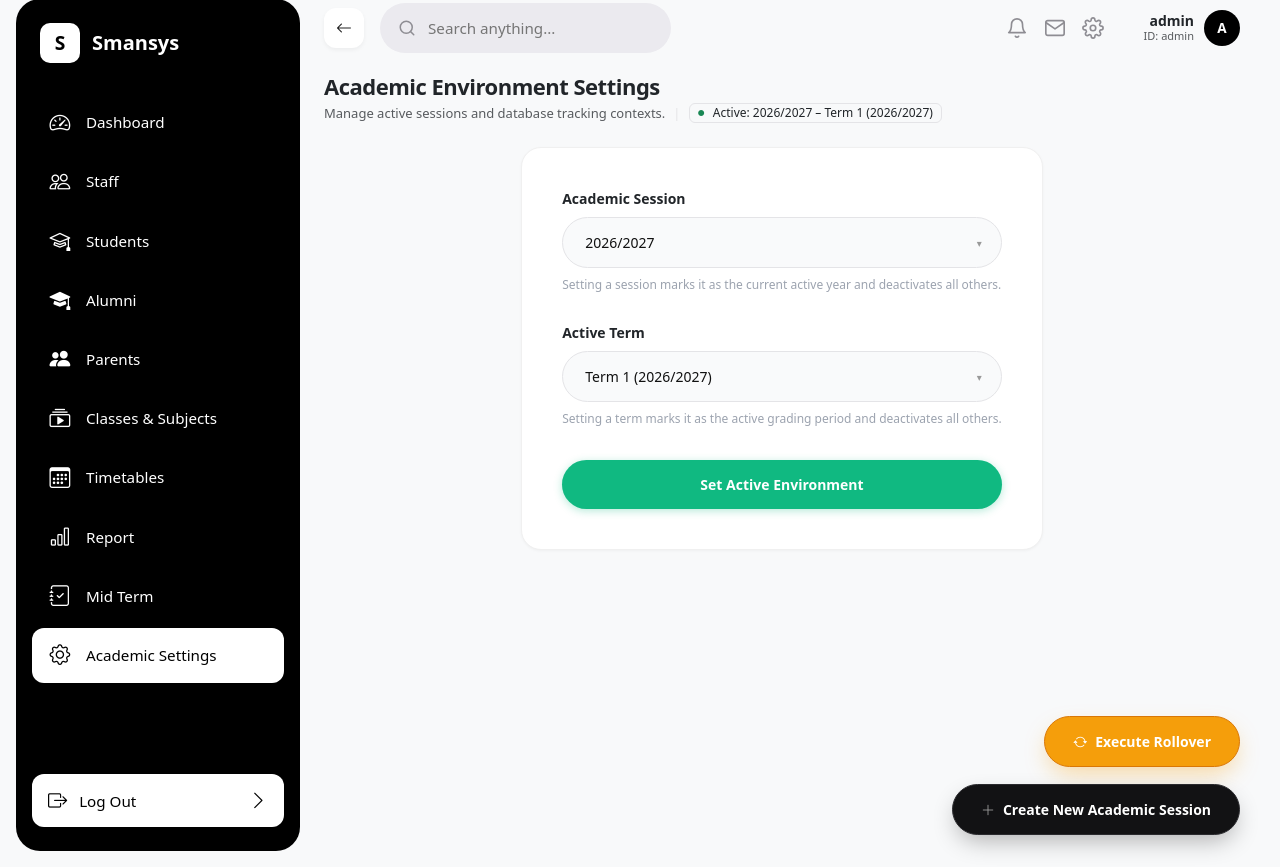
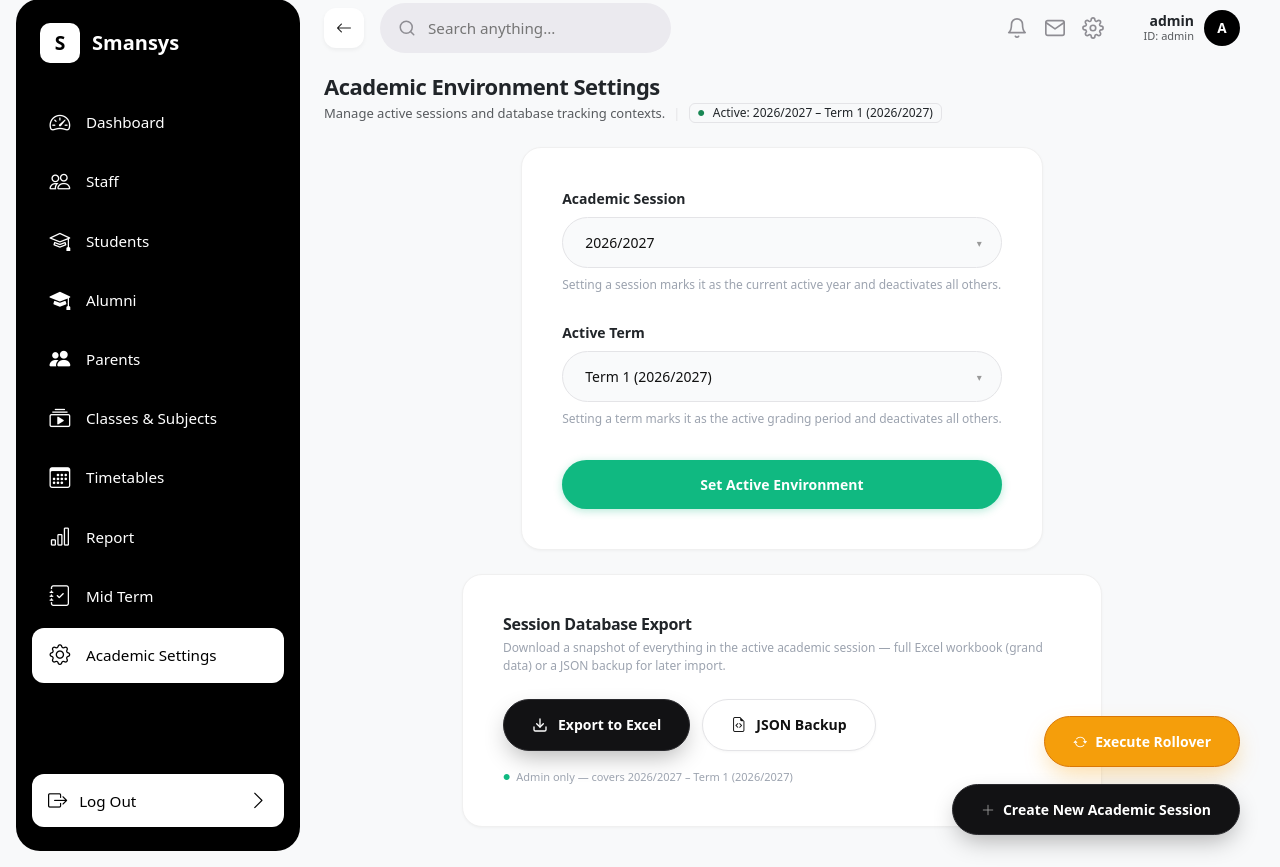
Before and after one commit to xluljoey/School-Management-System, a Django app: page /settings/academic-session/ in a window 1280 px wide. Shown: the part 17-884 px from the top of the page. Run offline with Django 5.2, Linux system fonts and the light colour scheme; a user stored in the database is signed in; data comes from the database, SQL or seed files in the repository; some libraries are stand-ins or nearby versions.

Commit message:
feat(export): admin session database export (Excel grand data + JSON backup)
- export_session_excel: multi-sheet workbook covering the whole active
  academic session (Overview, Classes, Subjects, Students, Enrollments,
  Subject Assessments, Mid-Term Records, Grade Verifications, Staff)
- export_session_json: importable JSON backup of the active session/term
  for later restore
- Both views are superuser-only (PermissionDenied otherwise); buttons added
  to the Academic Settings screen (Session Database Export card)
- 3 new tests: non-admin gets 403; Excel contains expected sheets/data;
  JSON round-trips session, students, and assessments

```diff
--- a/sis/templates/sis/configure_session.html
+++ b/sis/templates/sis/configure_session.html
@@ -83,6 +83,45 @@
                 Set Active Environment
             </button>
         </form>
+    </div>
+</div>
+
+<div style="max-width: 640px; margin: 24px auto 0;">
+    <div style="background-color: #ffffff; border: 1px solid #f0f0f0; border-radius: 20px; box-shadow: 0 1px 3px rgba(0,0,0,0.04); padding: 40px;">
+        <h5 class="fw-bold text-dark mb-1" style="font-size: 16px; letter-spacing: -0.3px;">Session Database Export</h5>
+        <div style="font-size: 12px; color: #9ca3af; margin-bottom: 24px;">Download a snapshot of everything in the active academic session — full Excel workbook (grand data) or a JSON backup for later import.</div>
+        <div style="display: flex; flex-wrap: wrap; gap: 12px;">
+            <a href="{% url 'export_session_excel' %}"
+               style="display: flex; align-items: center; gap: 10px; border-radius: 50px; padding: 14px 28px;
+                      font-weight: 600; font-size: 14px; color: #fff; background-color: #121214;
+                      border: 1px solid #2a2a2e; text-decoration: none;
+                      box-shadow: 0 10px 25px -5px rgba(0, 0, 0, 0.3);
+                      transition: transform 0.2s, box-shadow 0.2s;"
+               onmouseover="this.style.transform='scale(1.03)';"
+               onmouseout="this.style.transform='scale(1)';">
+                <svg width="16" height="16" viewBox="0 0 24 24" fill="none" stroke="currentColor" stroke-width="2" stroke-linecap="round" stroke-linejoin="round">
+                    <path d="M21 15v4a2 2 0 0 1-2 2H5a2 2 0 0 1-2-2v-4"></path>
+                    <polyline points="7 10 12 15 17 10"></polyline>
+                    <line x1="12" y1="15" x2="12" y2="3"></line>
+                </svg>
+                Export to Excel
+            </a>
+            <a href="{% url 'export_session_json' %}"
+               style="display: flex; align-items: center; gap: 10px; border-radius: 50px; padding: 14px 28px;
+                      font-weight: 600; font-size: 14px; color: #111; background-color: #fff;
+                      border: 1px solid #e4e4e7; text-decoration: none;
+                      box-shadow: 0 1px 3px rgba(0,0,0,0.04);
+                      transition: transform 0.2s, background 0.2s;"
+               onmouseover="this.style.transform='scale(1.03)'; this.style.backgroundColor='#f9fafb';"
+               onmouseout="this.style.transform='scale(1)'; this.style.backgroundColor='#fff';">
+                <i class="bi bi-file-earmark-code" style="font-size: 15px;"></i>
+                JSON Backup
+            </a>
+        </div>
+        <div style="font-size: 11px; color: #9ca3af; margin-top: 18px; display: flex; align-items: center; gap: 6px;">
+            <span style="color: #10b981; font-size: 8px;">&#9679;</span>
+            Admin only &mdash; covers {{ current_session|default:"no active session" }} &ndash; {{ current_term|default:"no active term" }}
+        </div>
     </div>
 </div>
 
--- a/sis/urls.py
+++ b/sis/urls.py
@@ -37,6 +37,8 @@ from .views import (
     parent_edit_view,
     export_students_excel,
     export_parents_excel,
+    export_session_excel,
+    export_session_json,
     assign_form_class,
     classes_subjects_hub,
     timetable_hub,
@@ -78,6 +80,8 @@ urlpatterns = [
     path('enrollment/portal/', class_enrollment_portal_view, name='promotion_portal'),
     path('settings/academic-session/', configure_session_view, name='configure_session'),
     path('settings/academic-session/', configure_session_view, name='academic_settings'),
+    path('session/export/excel/', export_session_excel, name='export_session_excel'),
+    path('session/export/json/', export_session_json, name='export_session_json'),
     path('session/rollover/', academic_year_rollover_view, name='academic_year_rollover'),
     path('api/search/', global_search_view, name='global_search_api'),
     path('api/class-subjects/', api_class_subjects, name='api_class_subjects'),
--- a/sis/views.py
+++ b/sis/views.py
@@ -2938,6 +2938,374 @@ def export_parents_excel(request):
 
 
 @login_required
+def export_session_excel(request):
+    if not _is_admin(request.user):
+        raise PermissionDenied
+
+    from datetime import datetime
+    import io
+    from openpyxl import Workbook
+    from openpyxl.styles import Font, Alignment, Border, Side, PatternFill
+
+    current_session = AcademicSession.objects.filter(is_current=True).first()
+    current_term = Term.objects.filter(is_active=True).first()
+
+    header_font = Font(bold=True, size=14)
+    sub_header_font = Font(bold=True, size=10)
+    border = Border(
+        left=Side(style='thin'), right=Side(style='thin'),
+        top=Side(style='thin'), bottom=Side(style='thin')
+    )
+    header_fill = PatternFill(start_color="E8E8E8", end_color="E8E8E8", fill_type="solid")
+
+    def set_headers(ws, headers):
+        for col_idx, name in enumerate(headers, 1):
+            cell = ws.cell(row=3, column=col_idx, value=name)
+            cell.font = sub_header_font
+            cell.border = border
+            cell.fill = header_fill
+            cell.alignment = Alignment(horizontal='center', wrap_text=True)
+
+    def write_row(ws, values, row):
+        for col_idx, val in enumerate(values, 1):
+            cell = ws.cell(row=row, column=col_idx, value=val)
+            cell.border = border
+        return row + 1
+
+    def autofit(ws):
+        for col in ws.columns:
+            max_length = 0
+            col_letter = None
+            for cell in col:
+                if not hasattr(cell, 'column_letter'):
+                    continue
+                if col_letter is None:
+                    col_letter = cell.column_letter
+                if cell.value:
+                    max_length = max(max_length, len(str(cell.value)))
+            if col_letter:
+                ws.column_dimensions[col_letter].width = min(max_length + 4, 45)
+
+    def sheet_title(ws, title, ncols):
+        ws.merge_cells(start_row=1, start_column=1, end_row=1, end_column=ncols)
+        ws.cell(row=1, column=1, value=title).font = header_font
+
+    wb = Workbook()
+    ws = wb.active
+    ws.title = "Overview"
+    sheet_title(ws, "ACADEMIC SESSION DATABASE — OVERVIEW", 2)
+    set_headers(ws, ["Field", "Value"])
+
+    staff_count = StaffProfile.objects.count()
+    students_in_session = Student.objects.filter(is_alumni=False).count()
+    overview = [
+        ("Academic Session (Year)", current_session.academic_year if current_session else "None"),
+        ("Active Term", current_term.term_name if current_term else "None"),
+        ("Total Classes", ClassRoom.objects.count()),
+        ("Total Subjects", Subject.objects.count()),
+        ("Total Students", Student.objects.count()),
+        ("Non-Alumni Students", Student.objects.filter(is_alumni=False).count()),
+        ("Students in Active Session", students_in_session),
+        ("Active Enrollments (Session)", Enrollment.objects.count()),
+        ("Subject Assessments (Active Session/Term)", SubjectAssessment.objects.filter(academic_session=current_session, academic_term=current_term).count() if current_session and current_term else 0),
+        ("Mid-Term Records (Active Session/Term)", MidTermRecord.objects.filter(academic_session=current_session, term=current_term).count() if current_session and current_term else 0),
+        ("Grade Verifications (Active Session/Term)", GradeVerification.objects.filter(academic_session=current_session, academic_term=current_term).count() if current_session and current_term else 0),
+        ("Total Staff", staff_count),
+        ("Teacher Subject Assignments", StaffClassSubject.objects.count()),
+        ("Exported At", datetime.now().strftime('%Y-%m-%d %H:%M:%S')),
+    ]
+    row = 4
+    for field, value in overview:
+        row = write_row(ws, [field, value], row)
+    autofit(ws)
+
+    ws = wb.create_sheet("Classes")
+    sheet_title(ws, "CLASSES", 3)
+    set_headers(ws, ["Class Name", "Order", "Next Class"])
+    row = 4
+    for cl in ClassRoom.objects.all().select_related('next_class'):
+        row = write_row(ws, [cl.class_name, cl.order, cl.next_class.class_name if cl.next_class else ''], row)
+    autofit(ws)
+
+    ws = wb.create_sheet("Other Subjects")
+    sheet_title(ws, "SUBJECTS", 1)
+    set_headers(ws, ["Subject Name"])
+    row = 4
+    for subj in Subject.objects.all().order_by('subject_name'):
+        row = write_row(ws, [subj.subject_name], row)
+    autofit(ws)
+
+    ws = wb.create_sheet("Students")
+    sheet_title(ws, "STUDENTS", 13)
+    set_headers(ws, [
+        "Admission No.", "First Name", "Other Names", "Last Name", "Gender",
+        "Date of Birth", "Status", "Class", "Father Name", "Father Phone",
+        "Father Email", "Mother Name", "Mother Phone",
+    ])
+    row = 4
+    for student in Student.objects.filter(is_alumni=False).select_related('classroom', 'father', 'mother').order_by('last_name', 'first_name'):
+        father = student.father
+        mother = student.mother
+        values = [
+            student.admission_number, student.first_name, student.other_names or '',
+            student.last_name, student.gender,
+            student.dob.strftime('%Y-%m-%d') if student.dob else '',
+            student.status, student.classroom.class_name if student.classroom else 'N/A',
+            father.name if father else '', father.telephone_number if father else '',
+            father.email if father else '', mother.name if mother else '',
+            mother.telephone_number if mother else '',
+        ]
+        row = write_row(ws, values, row)
+    autofit(ws)
+
+    ws = wb.create_sheet("Enrollments")
+    sheet_title(ws, "ENROLLMENTS (ACTIVE SESSION)", 5)
+    set_headers(ws, ["Student", "Admission No.", "Class", "Session", "Term"])
+    row = 4
+    for enr in Enrollment.objects.select_related('student', 'classroom', 'academic_session', 'academic_term').order_by('student__last_name', 'student__first_name'):
+        values = [
+            enr.student.get_full_name, enr.student.admission_number,
+            enr.classroom.class_name, enr.academic_session.academic_year,
+            enr.academic_term.term_name,
+        ]
+        row = write_row(ws, values, row)
+    autofit(ws)
+
+    ws = wb.create_sheet("Subject Assessments")
+    sheet_title(ws, "SUBJECT ASSESSMENTS (ACTIVE SESSION/TERM)", 9)
+    set_headers(ws, [
+        "Student", "Admission No.", "Class", "Subject",
+        "Class Score", "Exam Score", "Total", "Grade", "Remark",
+    ])
+    row = 4
+    if current_session and current_term:
+        for a in SubjectAssessment.objects.filter(
+            academic_session=current_session, academic_term=current_term
+        ).select_related('student', 'student__classroom', 'subject').order_by('student__last_name', 'student__first_name', 'subject__subject_name'):
+            grade, remark = a.grade_and_remark
+            values = [
+                a.student.get_full_name, a.student.admission_number,
+                a.student.classroom.class_name if a.student.classroom else 'N/A',
+                a.subject.subject_name, float(a.class_score), float(a.exam_score),
+                a.total_score, grade, remark,
+            ]
+            row = write_row(ws, values, row)
+    autofit(ws)
+
+    ws = wb.create_sheet("Mid-Term Records")
+    sheet_title(ws, "MID-TERM RECORDS (ACTIVE SESSION/TERM)", 6)
+    set_headers(ws, ["Student", "Admission No.", "Class", "Subject", "Mid-Term Score", "Date Recorded"])
+    row = 4
+    if current_session and current_term:
+        for m in MidTermRecord.objects.filter(
+            academic_session=current_session, term=current_term
+        ).select_related('student', 'student__classroom', 'subject').order_by('student__last_name', 'student__first_name', 'subject__subject_name'):
+            values = [
+                m.student.get_full_name, m.student.admission_number,
+                m.student.classroom.class_name if m.student.classroom else 'N/A',
+                m.subject.subject_name,
+                float(m.midterm_score) if m.midterm_score is not None else '',
+                m.date_recorded.strftime('%Y-%m-%d %H:%M') if m.date_recorded else '',
+            ]
+            row = write_row(ws, values, row)
+    autofit(ws)
+
+    ws = wb.create_sheet("Grade Verifications")
+    sheet_title(ws, "GRADE VERIFICATIONS (ACTIVE SESSION/TERM)", 5)
+    set_headers(ws, ["Class", "Session", "Term", "Verified By", "Verified At"])
+    row = 4
+    if current_session and current_term:
+        for gv in GradeVerification.objects.filter(
+            academic_session=current_session, academic_term=current_term
+        ).select_related('classroom', 'verified_by'):
+            values = [
+                gv.classroom.class_name, gv.academic_session.academic_year,
+                gv.academic_term.term_name,
+                gv.verified_by.staff_id if gv.verified_by else '',
+                gv.verified_at.strftime('%Y-%m-%d %H:%M') if gv.verified_at else '',
+            ]
+            row = write_row(ws, values, row)
+    autofit(ws)
+
+    ws = wb.create_sheet("Staff")
+    sheet_title(ws, "STAFF", 8)
+    set_headers(ws, [
+        "Staff ID", "Name", "Designation", "Department", "Phone", "Email",
+        "Form Class", "Assigned (Class - Subject)",
+    ])
+    row = 4
+    for staff in StaffProfile.objects.select_related('designation', 'department', 'form_class').prefetch_related('assigned_classes_subjects__classroom', 'assigned_classes_subjects__subject').order_by('last_name', 'first_name'):
+        assignments = ", ".join(
+            f"{scs.classroom.class_name} - {scs.subject.subject_name}"
+            for scs in staff.assigned_classes_subjects.all()
+        )
+        values = [
+            staff.staff_id, f"{staff.first_name} {staff.last_name}".strip(),
+            staff.designation.name if staff.designation else '',
+            staff.department.name if staff.department else '',
+            staff.phone_number or '', staff.email,
+            staff.form_class.class_name if staff.form_class else '', assignments,
+        ]
+        row = write_row(ws, values, row)
+    autofit(ws)
+
+    buffer = io.BytesIO()
+    wb.save(buffer)
+    buffer.seek(0)
+
+    response = HttpResponse(
+        buffer.getvalue(),
+        content_type='application/vnd.openxmlformats-officedocument.spreadsheetml.sheet'
+    )
+    year_label = current_session.academic_year.replace('/', '-') if current_session else 'unknown'
+    term_label = current_term.term_name.replace(' ', '') if current_term else 'unknown'
+    filename = f"session_database_{year_label}_{term_label}_{datetime.now().strftime('%Y-%m-%d')}.xlsx"
+    response['Content-Disposition'] = f'attachment; filename="{filename}"'
+    return response
+
+
+@login_required
+def export_session_json(request):
+    if not _is_admin(request.user):
+        raise PermissionDenied
+
+    import json
+    from datetime import datetime
+
+    current_session = AcademicSession.objects.filter(is_current=True).first()
+    current_term = Term.objects.filter(is_active=True).first()
+
+    payload = {
+        "exported_at": datetime.now().isoformat(),
+        "session": {
+            "academic_year": current_session.academic_year if current_session else None,
+            "is_current": current_session.is_current if current_session else False,
+        },
+        "active_term": {
+            "term_name": current_term.term_name if current_term else None,
+            "is_active": current_term.is_active if current_term else False,
+        },
+        "classes": [
+            {
+                "class_name": cl.class_name,
+                "order": cl.order,
+                "next_class": cl.next_class.class_name if cl.next_class else None,
+            }
+            for cl in ClassRoom.objects.all().select_related('next_class')
+        ],
+        "subjects": [s.subject_name for s in Subject.objects.all().order_by('subject_name')],
+        "students": [
+            {
+                "admission_number": s.admission_number,
+                "first_name": s.first_name,
+                "other_names": s.other_names or '',
+                "last_name": s.last_name,
+                "gender": s.gender,
+                "dob": s.dob.isoformat() if s.dob else None,
+                "date_of_admission": s.date_of_admission.isoformat() if s.date_of_admission else None,
+                "status": s.status,
+                "living_with": s.living_with,
+                "classroom": s.classroom.class_name if s.classroom else None,
+                "father": {
+                    "name": s.father.name if s.father else None,
+                    "telephone": s.father.telephone_number if s.father else None,
+                    "email": s.father.email if s.father else None,
+                } if s.father else None,
+                "mother": {
+                    "name": s.mother.name if s.mother else None,
+                    "telephone": s.mother.telephone_number if s.mother else None,
+                    "email": s.mother.email if s.mother else None,
+                } if s.mother else None,
+            }
+            for s in Student.objects.filter(is_alumni=False).select_related('classroom', 'father', 'mother').order_by('last_name', 'first_name')
+        ],
+        "enrollments": [
+            {
+                "student": e.student.admission_number,
+                "classroom": e.classroom.class_name,
+                "academic_session": e.academic_session.academic_year,
+                "academic_term": e.academic_term.term_name,
+                "date_enrolled": e.date_enrolled.isoformat() if e.date_enrolled else None,
+            }
+            for e in Enrollment.objects.select_related('student', 'classroom', 'academic_session', 'academic_term').order_by('student__last_name', 'student__first_name')
+        ],
+        "subject_assessments": [
+            {
+                "student": a.student.admission_number,
+                "subject": a.subject.subject_name,
+                "academic_session": a.academic_session.academic_year,
+                "academic_term": a.academic_term.term_name,
+                "class_score": float(a.class_score),
+                "exam_score": float(a.exam_score),
+                "total": a.total_score,
+                "grade": a.grade_and_remark[0],
+                "remark": a.grade_and_remark[1],
+            }
+            for a in SubjectAssessment.objects.filter(
+                academic_session=current_session, academic_term=current_term
+            ).select_related('student', 'subject', 'academic_session', 'academic_term').order_by('student__last_name', 'student__first_name', 'subject__subject_name')
+        ] if current_session and current_term else [],
+        "midterm_records": [
+            {
+                "student": m.student.admission_number,
+                "subject": m.subject.subject_name,
+                "academic_session": m.academic_session.academic_year,
+                "term": m.term.term_name,
+                "midterm_score": float(m.midterm_score) if m.midterm_score is not None else None,
+            }
+            for m in MidTermRecord.objects.filter(
+                academic_session=current_session, term=current_term
+            ).select_related('student', 'subject', 'academic_session', 'term').order_by('student__last_name', 'student__first_name', 'subject__subject_name')
+        ] if current_session and current_term else [],
+        "grade_verifications": [
+            {
+                "classroom": gv.classroom.class_name,
+                "academic_session": gv.academic_session.academic_year,
+                "academic_term": gv.academic_term.term_name,
+                "verified_by": gv.verified_by.staff_id if gv.verified_by else None,
+            }
+            for gv in GradeVerification.objects.filter(
+                academic_session=current_session, academic_term=current_term
+            ).select_related('classroom', 'verified_by')
+        ] if current_session and current_term else [],
+        "staff": [
+            {
+                "staff_id": s.staff_id,
+                "title": s.title,
+                "first_name": s.first_name,
+                "other_names": s.other_names or '',
+                "last_name": s.last_name,
+                "gender": s.gender,
+                "designation": s.designation.name if s.designation else None,
+                "department": s.department.name if s.department else None,
+                "phone_number": s.phone_number or '',
+                "email": s.email,
+                "form_class": s.form_class.class_name if s.form_class else None,
+            }
+            for s in StaffProfile.objects.select_related('designation', 'department', 'form_class').order_by('last_name', 'first_name')
+        ],
+        "staff_assignments": [
+            {
+                "staff_id": scs.staff.staff_id,
+                "classroom": scs.classroom.class_name,
+                "subject": scs.subject.subject_name,
+            }
+            for scs in StaffClassSubject.objects.select_related('staff', 'classroom', 'subject').order_by('staff__staff_id')
+        ],
+    }
+
+    response = HttpResponse(
+        json.dumps(payload, indent=2),
+        content_type='application/json'
+    )
+    year_label = current_session.academic_year.replace('/', '-') if current_session else 'unknown'
+    term_label = current_term.term_name.replace(' ', '') if current_term else 'unknown'
+    filename = f"session_database_backup_{year_label}_{term_label}_{datetime.now().strftime('%Y-%m-%d')}.json"
+    response['Content-Disposition'] = f'attachment; filename="{filename}"'
+    return response
+
+
+@login_required
 def parent_detail_view(request, parent_id):
     parent = get_object_or_404(Parent, pk=parent_id)
     children = list(parent.father_of.all()) + list(parent.mother_of.all())
```
Also changed, not shown: sis/tests.py (+106 -0 lines).
